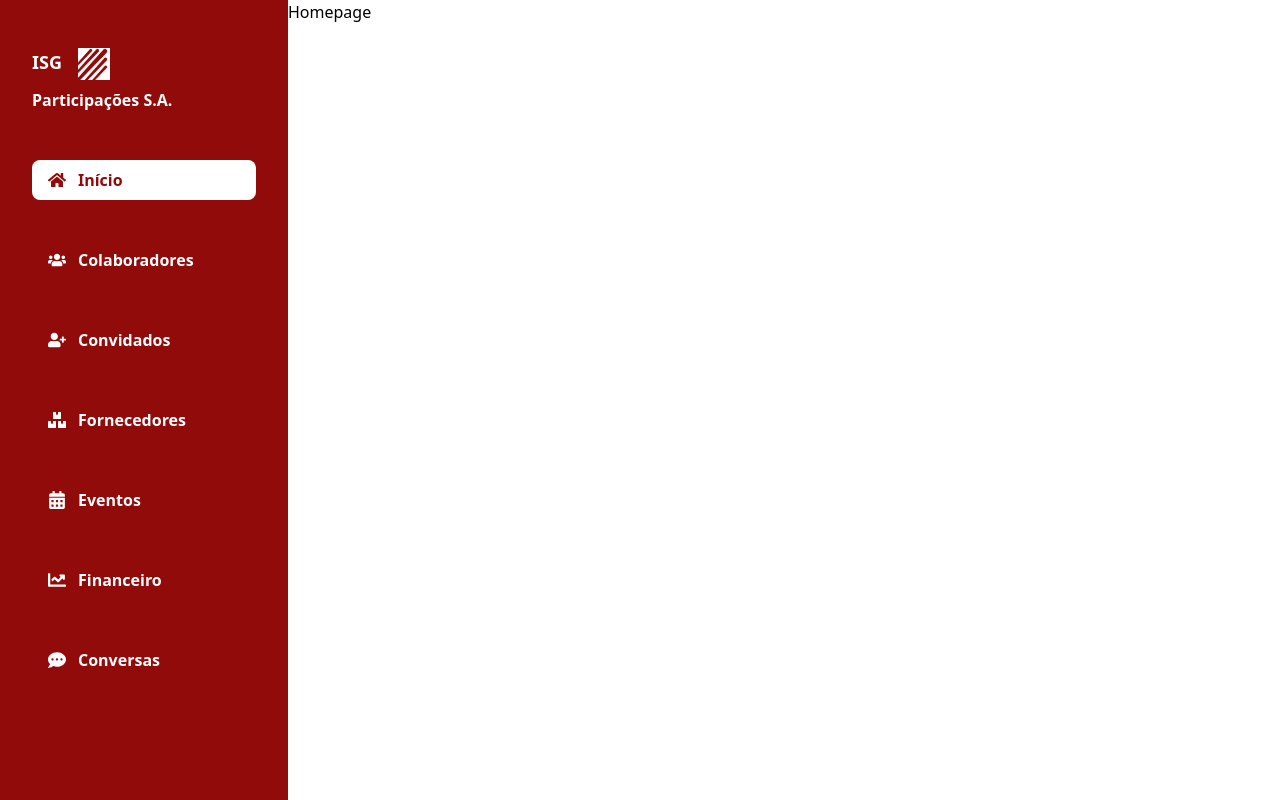
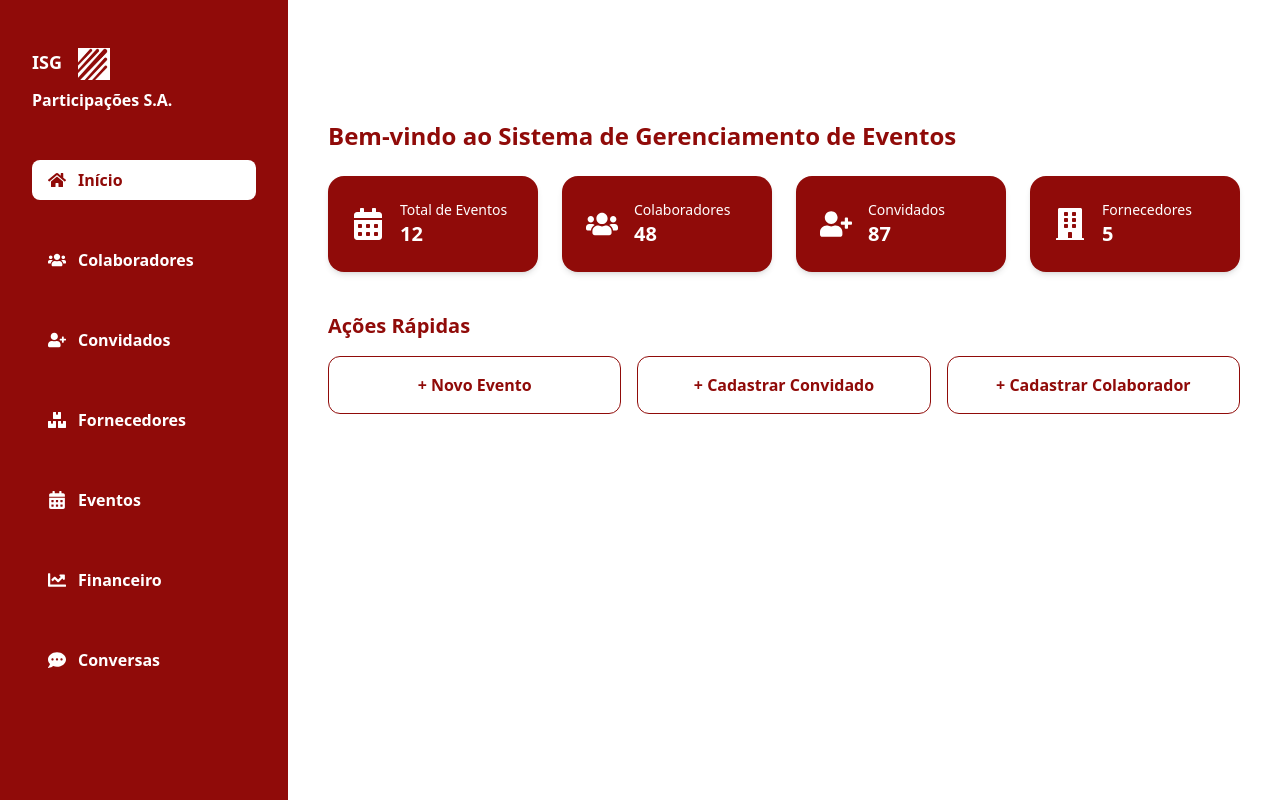
Before and after one commit to gabrielqrzz/projeto-aires, a React (Vite) app: page / in a window 1280 px wide. Built offline with nearby package versions, Linux system fonts and the light colour scheme.

Commit message:
feat: initial homepage

```diff
--- a/src/components/HomePage.jsx
+++ b/src/components/HomePage.jsx
@@ -1,10 +1,67 @@
+import React from "react"
 import Sidebar from "./Sidebar"
+import { FaUsers, FaCalendarAlt, FaUserPlus, FaBuilding } from "react-icons/fa"
 
 const HomePage = () => {
   return (
-    <div className="flex ">
+    <div className="h-screen flex">
       <Sidebar />
-      Homepage
+      <div className="flex-1 p-10 mt-20 bg-white">
+        <h1 className="text-2xl font-bold text-brand-red mb-6">
+          Bem-vindo ao Sistema de Gerenciamento de Eventos
+        </h1>
+
+        {/* Painel de Resumo */}
+        <div className="grid grid-cols-1 md:grid-cols-2 xl:grid-cols-4 gap-6 mb-10">
+          <div className="bg-brand-red text-white p-6 rounded-2xl shadow-md flex items-center gap-4">
+            <FaCalendarAlt size={32} />
+            <div>
+              <p className="text-sm">Total de Eventos</p>
+              <p className="text-xl font-semibold">12</p>
+            </div>
+          </div>
+
+          <div className="bg-brand-red text-white p-6 rounded-2xl shadow-md flex items-center gap-4">
+            <FaUsers size={32} />
+            <div>
+              <p className="text-sm">Colaboradores</p>
+              <p className="text-xl font-semibold">48</p>
+            </div>
+          </div>
+
+          <div className="bg-brand-red text-white p-6 rounded-2xl shadow-md flex items-center gap-4">
+            <FaUserPlus size={32} />
+            <div>
+              <p className="text-sm">Convidados</p>
+              <p className="text-xl font-semibold">87</p>
+            </div>
+          </div>
+
+          <div className="bg-brand-red text-white p-6 rounded-2xl shadow-md flex items-center gap-4">
+            <FaBuilding size={32} />
+            <div>
+              <p className="text-sm">Fornecedores</p>
+              <p className="text-xl font-semibold">5</p>
+            </div>
+          </div>
+        </div>
+
+        {/* Ações rápidas */}
+        <h2 className="text-xl font-semibold text-brand-red mb-4">
+          Ações Rápidas
+        </h2>
+        <div className="grid grid-cols-1 md:grid-cols-3 gap-4">
+          <button className="bg-white border border-brand-red text-brand-red rounded-xl py-4 px-6 font-semibold hover:bg-brand-red hover:text-white transition">
+            + Novo Evento
+          </button>
+          <button className="bg-white border border-brand-red text-brand-red rounded-xl py-4 px-6 font-semibold hover:bg-brand-red hover:text-white transition">
+            + Cadastrar Convidado
+          </button>
+          <button className="bg-white border border-brand-red text-brand-red rounded-xl py-4 px-6 font-semibold hover:bg-brand-red hover:text-white transition">
+            + Cadastrar Colaborador
+          </button>
+        </div>
+      </div>
     </div>
   )
 }
```
